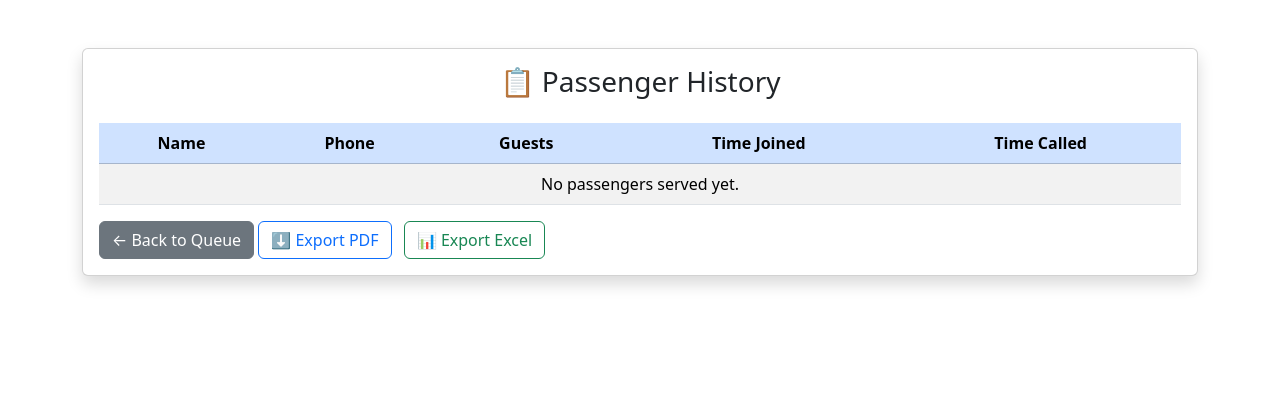
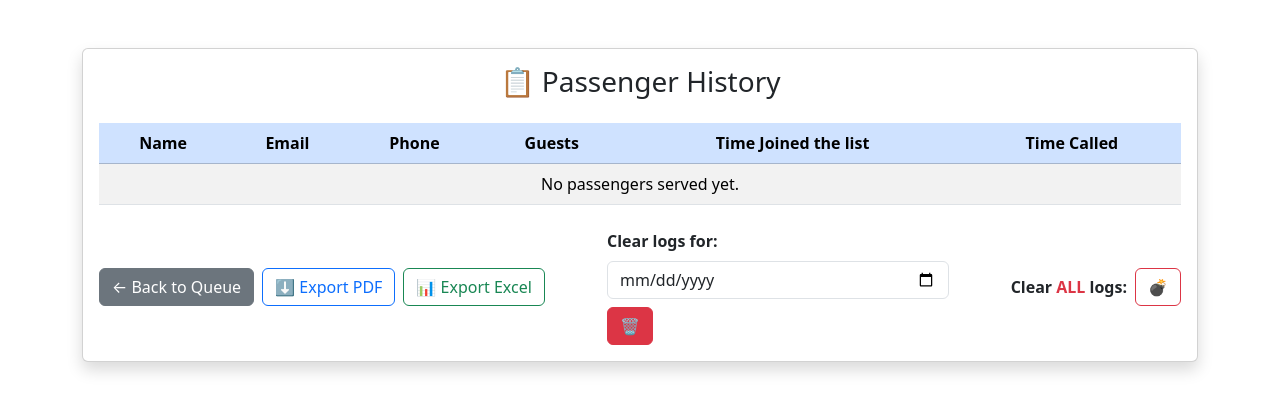
Before and after one commit to DecoOliveira98/waitinglist_dublin_airport, a Django app: page /logs/ in a window 1280 px wide. Shown: the top 412 px of the page. Run offline with Django 5.2, Linux system fonts and the light colour scheme; data that the repository does not hold is empty.

Commit message:
deleted SMS method because it is not used anymore and is very expensive to maintain.
focused only on email and push notifications.

```diff
--- a/waitinglist_dublin_airport/urls.py
+++ b/waitinglist_dublin_airport/urls.py
@@ -1,23 +1,6 @@
-"""
-URL configuration for waitinglist_dublin_airport project.
-
-The `urlpatterns` list routes URLs to views. For more information please see:
-    https://docs.djangoproject.com/en/5.2/topics/http/urls/
-Examples:
-Function views
-    1. Add an import:  from my_app import views
-    2. Add a URL to urlpatterns:  path('', views.home, name='home')
-Class-based views
-    1. Add an import:  from other_app.views import Home
-    2. Add a URL to urlpatterns:  path('', Home.as_view(), name='home')
-Including another URLconf
-    1. Import the include() function: from django.urls import include, path
-    2. Add a URL to urlpatterns:  path('blog/', include('blog.urls'))
-"""
 from django.contrib import admin
 from django.urls import path
 from waitlist import views
-
 
 urlpatterns = [
     path('admin/', admin.site.urls),
@@ -40,18 +23,23 @@ urlpatterns = [
 
     # Detalhes e ações por passageiro
     path('passenger/<int:id>/', views.passenger_detail, name='passenger_detail'),
-    path('passenger/<int:id>/skip/', views.skip_passenger, name='skip_passenger'),
     path('passenger/<int:id>/call/', views.call_specific_passenger, name='call_specific_passenger'),
     path('delete/<int:pk>/', views.delete_passenger, name='delete_passenger'),
-
-    # Webhook do Twilio para receber resposta de SMS
-    path('sms/reply/', views.twilio_reply, name='sms_reply'),
-
-    path('auto-remove/<int:id>/', views.auto_remove_passenger, name='auto_remove'),
 
     # Cancelar vaga
     path('cancel/<int:guest_id>/', views.cancel_spot, name='cancel_spot'),
     path('cancel/confirmation/', views.cancel_confirmation, name='cancel_confirmation'),
 
+    # Auto-remover passageiro
+    path('auto-remove/<int:id>/', views.auto_remove_passenger, name='auto_remove'),
+
+    # Limpar logs por dia
+    path('logs/clear-by-day/', views.clear_logs_by_day, name='clear_logs_by_day'),
+    path('logs/clear-all/', views.clear_all_logs, name='clear_all_logs'),
+
+    # Página de sucesso ao deletar logs
+    path('logs/deleted/', views.logs_deleted_success, name='logs_deleted_success'),
+
+
 
 ]
--- a/waitlist/models.py
+++ b/waitlist/models.py
@@ -1,10 +1,7 @@
 from django.db import models
 from django.utils import timezone
 
-
-
 NOTIFICATION_CHOICES = [
-    ('sms', 'SMS'),
     ('email', 'Email'),
 ]
 
@@ -13,7 +10,7 @@ class Passenger(models.Model):
     country_code = models.CharField(max_length=7, default='+353')  # Irlanda como default
     local_phone = models.CharField(max_length=35)
     email = models.EmailField(blank=True, null=True)
-    notification_method = models.CharField(max_length=10, choices=NOTIFICATION_CHOICES, default='sms')
+    notification_method = models.CharField(max_length=10, choices=NOTIFICATION_CHOICES, default='email')
     guests = models.IntegerField(default=0)
     joined_at = models.DateTimeField(auto_now_add=True)
     called = models.BooleanField(default=False)
--- a/waitlist/templates/waitlist/list.html
+++ b/waitlist/templates/waitlist/list.html
@@ -57,9 +57,11 @@
                             <th>#</th>
                             <th>Name</th>
                             <th>Phone</th>
+                            <th>Email</th>
                             <th>Guests</th>
                             <th>Time Joined</th>
                             <th>Status</th>
+
                         </tr>
                     </thead>
                     <tbody>
@@ -68,6 +70,7 @@
                             <td>{{ forloop.counter }}</td>
                             <td><a href="{% url 'passenger_detail' p.id %}">{{ p.name }}</a></td>
                             <td>{{ p.full_phone }}</td>
+                            <td>{{ p.email }}</td>
                             <td>{{ p.guests }}</td>
                             <td>{{ p.joined_at|date:"M d, Y H:i" }}</td>
                             <td>
--- a/waitlist/templates/waitlist/logs.html
+++ b/waitlist/templates/waitlist/logs.html
@@ -12,13 +12,16 @@
         <div class="card shadow">
             <div class="card-body">
                 <h3 class="text-center mb-4">📋 Passenger History</h3>
+
+                <!-- Tabela -->
                 <table class="table table-striped text-center">
                     <thead class="table-primary">
                         <tr>
                             <th>Name</th>
+                            <th>Email</th>
                             <th>Phone</th>
                             <th>Guests</th>
-                            <th>Time Joined</th>
+                            <th>Time Joined the list</th>
                             <th>Time Called</th>
                         </tr>
                     </thead>
@@ -26,6 +29,7 @@
                         {% for log in logs %}
                         <tr>
                             <td>{{ log.name }}</td>
+                            <td>{{ log.email }}</td>
                             <td>+{{ log.country_code }}{{ log.phone }}</td>
                             <td>{{ log.guests }}</td>
                             <td>{{ log.time_joined|date:"M d, Y H:i" }}</td>
@@ -33,18 +37,77 @@
                         </tr>
                         {% empty %}
                         <tr>
-                            <td colspan="5">No passengers served yet.</td>
+                            <td colspan="6">No passengers served yet.</td>
                         </tr>
                         {% endfor %}
                     </tbody>
                 </table>
-                <a href="/" class="btn btn-secondary">← Back to Queue</a>
-                <a href="/logs/pdf/" class="btn btn-outline-primary">⬇ Export PDF</a>
-                <a href="/logs/excel/" class="btn btn-outline-success ms-2">📊 Export Excel</a>
+
+                <!-- Ações -->
+                <div class="d-flex flex-wrap justify-content-between align-items-center mt-4 gap-3">
+
+                    <!-- Botões principais -->
+                    <div class="d-flex flex-wrap align-items-center gap-2">
+                        <a href="/" class="btn btn-secondary">← Back to Queue</a>
+                        <a href="/logs/pdf/" class="btn btn-outline-primary">⬇ Export PDF</a>
+                        <a href="/logs/excel/" class="btn btn-outline-success">📊 Export Excel</a>
+                    </div>
+
+                    <!-- Clear logs by date -->
+                    <form id="clearByDateForm" action="{% url 'clear_logs_by_day' %}" method="post"
+                        class="d-flex flex-wrap align-items-center gap-2">
+                        {% csrf_token %}
+                        <label for="log_date" class="mb-0"><strong>Clear logs for:</strong></label>
+                        <input type="date" name="date" id="log_date" class="form-control" required>
+                        <input type="hidden" name="password" id="clearByDatePassword">
+                        <button type="submit" class="btn btn-danger" onclick="return confirmClearByDate()">🗑️</button>
+                    </form>
+
+                    <!-- Clear all logs -->
+                    <form id="clearAllForm" action="{% url 'clear_all_logs' %}" method="post"
+                        class="d-flex flex-wrap align-items-center gap-2">
+                        {% csrf_token %}
+                        <label class="mb-0"><strong>Clear <span class="text-danger">ALL</span> logs:</strong></label>
+                        <input type="hidden" name="password" id="clearAllPassword">
+                        <button type="submit" class="btn btn-outline-danger"
+                            onclick="return confirmClearAll()">💣</button>
+                    </form>
+
+                </div>
+
 
             </div>
         </div>
     </div>
+
+    <!-- JavaScript para confirmação com senha -->
+    <script>
+        function confirmClearByDate() {
+            if (confirm("Are you sure you want to delete logs for this date?")) {
+                const pwd = prompt("Enter admin password:");
+                if (pwd !== null && pwd.trim() !== "") {
+                    document.getElementById('clearByDatePassword').value = pwd;
+                    return true;
+                } else {
+                    alert("Password required.");
+                }
+            }
+            return false;
+        }
+
+        function confirmClearAll() {
+            if (confirm("⚠️ This will DELETE ALL passenger logs.\nAre you absolutely sure?")) {
+                const pwd = prompt("Enter admin password:");
+                if (pwd !== null && pwd.trim() !== "") {
+                    document.getElementById('clearAllPassword').value = pwd;
+                    return true;
+                } else {
+                    alert("Password required.");
+                }
+            }
+            return false;
+        }
+    </script>
 </body>
 
 </html>
--- a/waitlist/templates/waitlist/passenger_detail.html
+++ b/waitlist/templates/waitlist/passenger_detail.html
@@ -14,6 +14,7 @@
                 <h3 class="card-title text-center">Passenger Details</h3>
                 <p><strong>Name:</strong> {{ passenger.name }}</p>
                 <p><strong>Phone:</strong> {{ passenger.full_phone }}</p>
+                <p><strong>Email:</strong> {{ passenger.email }}</p>
                 <p><strong>Guests:</strong> {{ passenger.guests }}</p>
                 <p><strong>Time Joined:</strong> {{ passenger.joined_at|date:"M d, Y H:i" }}</p>
 
--- a/waitlist/views.py
+++ b/waitlist/views.py
@@ -1,3 +1,4 @@
+import datetime
 import re
 from django.shortcuts import render, redirect, get_object_or_404
 from django.http import HttpResponse
@@ -6,36 +7,59 @@ from django.utils import timezone
 from django.utils.html import escape
 from django.views.decorators.csrf import csrf_exempt
 from django.core.mail import send_mail, EmailMultiAlternatives
-from twilio.rest import Client
-from twilio.twiml.messaging_response import MessagingResponse
 from xhtml2pdf import pisa
 import openpyxl
 from openpyxl.utils import get_column_letter
 from decouple import config
+from django.utils.dateparse import parse_date
+from django.views.decorators.http import require_POST
+from .models import Passenger, PassengerLog
+from django.shortcuts import render
 
-from .models import Passenger, PassengerLog
-
-# ---------------- Email + SMS Templates ----------------
-message_addToQueue = (
-    "Hi {passenger.name}, you've been added to the lounge waiting list. "
-    "You will be notified when your spot is ready."
-)
-message_called = (
-    "Hi {passenger.name}, your lounge spot is ready. "
-    "Please proceed to reception. You have 10 minutes to arrive. "
-    "If not, reply '1' to cancel."
-)
-
-# ---------------- Utilidade ----------------
-
-def send_sms(to, message):
-    account_sid = config('TWILIO_ACCOUNT_SID')
-    auth_token = config('TWILIO_AUTH_TOKEN')
-    from_number = config('TWILIO_PHONE_NUMBER')
-    client = Client(account_sid, auth_token)
-    client.messages.create(body=message, from_=from_number, to=to)
 
 # ---------------- Views ----------------
+
+
+
+def logs_deleted_success(request):
+    return render(request, 'waitlist/logs_deleted.html')
+
+
+
+
+CLEAR_LOGS_PASSWORD = "admin123"  # 🔐 Troque isso por uma senha mais segura
+
+@require_POST
+def clear_logs_by_day(request):
+    password = request.POST.get("password")
+    if password != CLEAR_LOGS_PASSWORD:
+        return HttpResponse("❌ Incorrect password", status=403)
+
+    date_str = request.POST.get("date")
+    try:
+        date_obj = datetime.datetime.strptime(date_str, "%Y-%m-%d").date()
+        start = timezone.make_aware(datetime.datetime.combine(date_obj, datetime.time.min))
+        end = timezone.make_aware(datetime.datetime.combine(date_obj, datetime.time.max))
+
+        deleted, _ = PassengerLog.objects.filter(time_called__range=(start, end)).delete()
+        return redirect('logs_deleted_success')
+
+    except Exception as e:
+        return HttpResponse(f"❌ Error: {e}", status=500) and redirect('passenger_logs')
+
+@require_POST
+def clear_all_logs(request):
+    password = request.POST.get("password")
+    if password != CLEAR_LOGS_PASSWORD:
+        return HttpResponse("❌ Incorrect password", status=403) and redirect('passenger_logs')
+
+    deleted, _ = PassengerLog.objects.all().delete()
+    return redirect('logs_deleted_success')
+
+
+
+
+
 
 def cancel_confirmation(request):
     return render(request, 'cancel_confirmation.html')
@@ -45,25 +69,7 @@ def cancel_spot(request, guest_id):
     guest.delete()
     return HttpResponse("✅ Your spot has been successfully cancelled.")
 
-@csrf_exempt
-def twilio_reply(request):
-    if request.method == 'POST':
-        from_number = request.POST.get('From', '').strip()
-        body = request.POST.get('Body', '').strip()
-        response = MessagingResponse()
 
-        if body == "1":
-            passenger = next((p for p in Passenger.objects.all() if p.full_phone == from_number), None)
-            if passenger:
-                passenger.delete()
-                response.message("✅ You have been removed from the waiting list.")
-            else:
-                response.message("❌ We couldn't find your booking.")
-        else:
-            response.message("Send '1' if you wish to cancel your waiting list position.")
-
-        return HttpResponse(str(response), content_type="application/xml")
-    return HttpResponse("Invalid method", status=405)
 
 def add_passenger(request):
     if request.method == 'POST':
@@ -71,7 +77,6 @@ def add_passenger(request):
         country_code = request.POST['country_code']
         local_phone = re.sub(r'\D', '', request.POST['local_phone'])
         guests = int(request.POST.get('guests', 0))
-        notification_method = request.POST.get('notification_method', 'sms')
         email = request.POST.get('email', '').strip() or None
 
         passenger = Passenger.objects.create(
@@ -79,16 +84,13 @@ def add_passenger(request):
             country_code=country_code,
             local_phone=local_phone,
             guests=guests,
-            notification_method=notification_method,
+            notification_method='email',
             email=email
         )
 
-        message = message_addToQueue.format(passenger=passenger)
 
-        if notification_method == 'sms':
-            send_sms(to=passenger.full_phone, message=message)
 
-        elif notification_method == 'email' and passenger.email:
+        if passenger.email:
             cancel_url = request.build_absolute_uri(f"/cancel/{passenger.id}/")
             subject = "The Liffey Lounge Waiting List Confirmation"
             from_email = config('HOST_USER')
@@ -117,12 +119,7 @@ def call_specific_passenger(request, id):
         time_joined=passenger.joined_at
     )
 
-    message = message_called.format(passenger=passenger)
-
-    if passenger.notification_method == 'sms':
-        send_sms(to=passenger.full_phone, message=message)
-
-    elif passenger.notification_method == 'email' and passenger.email:
+    if passenger.email:
         subject = "Lounge Spot Ready"
         from_email = config('HOST_USER')
         to_email = passenger.email
@@ -133,7 +130,7 @@ def call_specific_passenger(request, id):
             msg.attach_alternative(html_content, "text/html")
             msg.send()
         except Exception:
-            send_mail(subject, message, from_email, [to_email])
+            send_mail(subject, from_email, [to_email])
 
     return redirect('list')
 
@@ -150,20 +147,13 @@ def auto_remove_passenger(request, id):
         elapsed = timezone.now() - passenger.called_at
         if elapsed.total_seconds() >= 600:
             passenger.delete()
-            return HttpResponse("⛔ Passenger Removed after expiration.")
-        return HttpResponse("⏳ Not expired yet.")
-    return HttpResponse("❌Passenger not called or data not valid.")
+
 
 def delete_passenger(request, pk):
     passenger = get_object_or_404(Passenger, pk=pk)
     passenger.delete()
     return redirect('list')
 
-def skip_passenger(request, id):
-    passenger = get_object_or_404(Passenger, id=id)
-    passenger.joined_at = timezone.now()
-    passenger.save()
-    return redirect('passenger_list')
 
 def passenger_list(request):
     passengers = Passenger.objects.order_by('joined_at')
```
Also changed, not shown: waitlist/templates/waitlist/add.html (+1 -9 lines), waitlist/templates/waitlist/logs_deleted.html (added, +36 -0 lines), waitlist/templates/waitlist/logs_pdf.html (+7 -2 lines), waitlist/migrations/0011_alter_passenger_notification_method.py (added).
